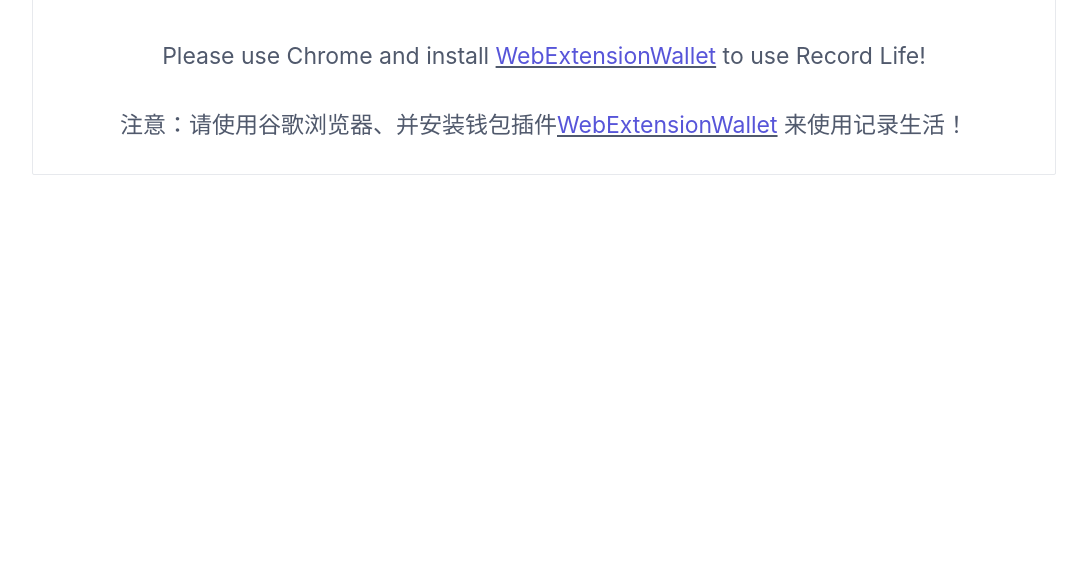
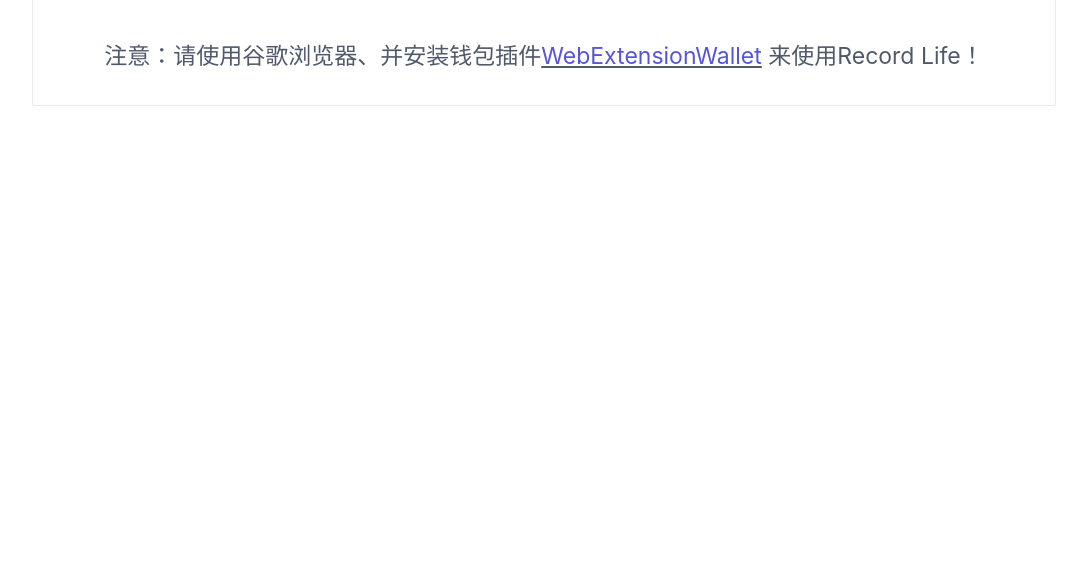
Before and after one commit to recordlife/recordlife.github.io, a plain HTML site: page index.html in a window 1280 px wide. Shown: the part 225-800 px from the top of the page, without its empty margins (96-1183 px from the left). Drawn offline with Linux system fonts and the light colour scheme.

Commit message:
更新警告语

```diff
--- a/index.html
+++ b/index.html
@@ -18,12 +18,12 @@
 <body>
 <div class="noExtension hide" id="noExtension">
     <div class="card">
-        <div class="card-body mt-3 mb-3"><h1>FBI　WARNING </h1><br>
-            Please use Chrome and install <u><a target="_blank"
-                                                href="https://github.com/ChengOrangeJu/WebExtensionWallet">WebExtensionWallet</a></u>
-            to use Record Life!<br><br>
+        <div class="card-body mt-3 mb-3"><h1>Oops...</h1><br>
+            <!--Please use Chrome and install <u><a target="_blank"-->
+                                                <!--href="https://github.com/ChengOrangeJu/WebExtensionWallet">WebExtensionWallet</a></u>-->
+            <!--to use Record Life!<br><br>-->
             <div>注意：请使用谷歌浏览器、并安装钱包插件<u><a target="_blank" href="https://github.com/ChengOrangeJu/WebExtensionWallet">WebExtensionWallet</a></u>
-                来使用记录生活！
+                来使用Record Life！
             </div>
         </div>
     </div>
```
